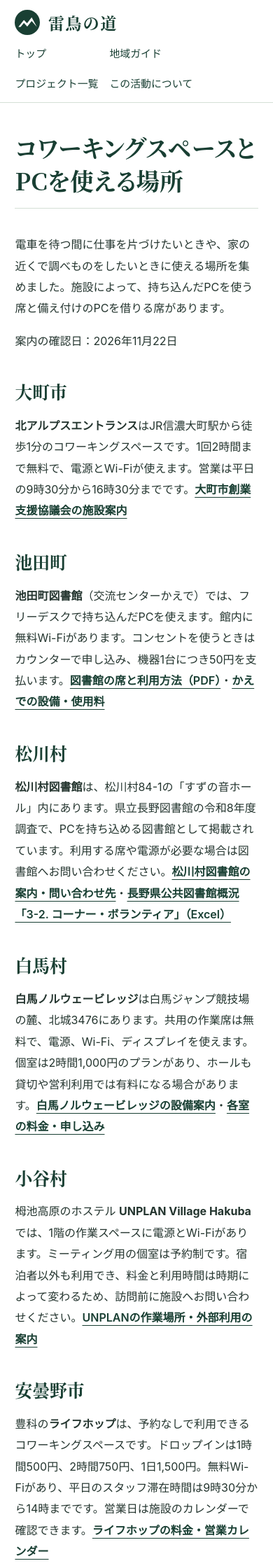
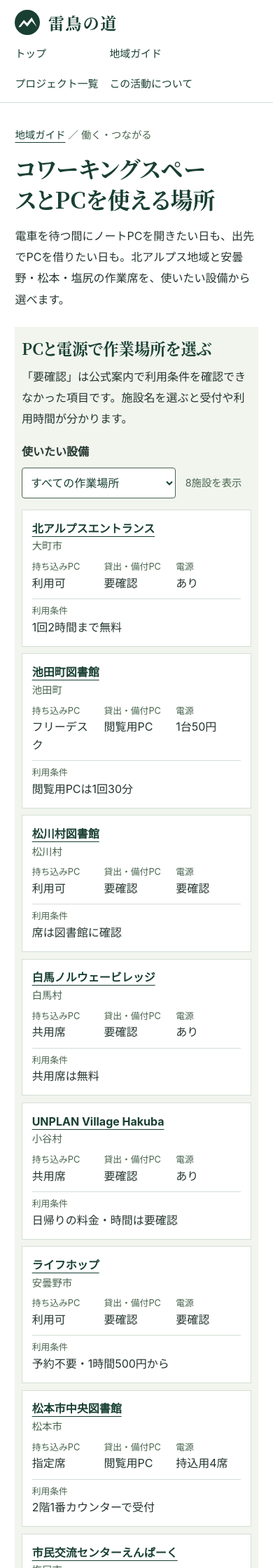
Before and after one commit to raichomichi/raichomichi.github.io, a Jekyll site: the page built from workspaces.html, in a window 390 px wide. Shown: the top 2240 px of the page at 70% size. Built offline with Jekyll 4.4.1, drawn with Linux system fonts in a browser that asks for light colours; some of the changed text lies outside the part shown.

Commit message:
作業場所をPC設備で比較し、移住者の交流先を参加方法で探せるようにする

```diff
--- /dev/null
+++ b/_data/workspaces.yml
@@ -0,0 +1,87 @@
+- area: 大町市
+  name: 北アルプスエントランス
+  bring: 利用可
+  power: あり
+  terms: 1回2時間まで無料
+  detail: JR信濃大町駅から徒歩1分。電車やバスを待つ間に、自分のPCを電源とWi-Fiにつないで作業できます。利用は平日9時30分〜16時30分です。
+  checked_on: "2026-11-22"
+  links:
+    - {title: 大町市創業支援協議会の設備・営業案内, url: "https://omachi-sougyou.com/northern-alps-entrance/"}
+
+- area: 池田町
+  name: 池田町図書館
+  bring: フリーデスク
+  onsite: 閲覧用PC
+  power: 1台50円
+  terms: 閲覧用PCは1回30分
+  detail: 交流センターかえで内。持ち込みPCには無料Wi-Fiが使え、コンセントはカウンターで申し込めます。館内PCはインターネット閲覧用です。利用申込書を提出して使います。印刷とUSBなどの外部メディアは利用できません。
+  checked_on: "2026-11-22"
+  links:
+    - {title: 図書館の席とPC利用案内（PDF）, url: "https://www.ikedamachi.net/cmsfiles/contents/0000000/211/toshokanriyou.pdf"}
+    - {title: かえでの設備・電源使用料, url: "https://www.ikedamachi.net/0000000194.html"}
+
+- area: 松川村
+  name: 松川村図書館
+  bring: 利用可
+  terms: 席は図書館に確認
+  detail: 松川村84-1、すずの音ホール内の図書館です。県立長野図書館の令和8年度調査でPCの持ち込みが確認できます。作業する席や電源を使いたい場合は、来館前に図書館へお問い合わせください。
+  checked_on: "2026-11-22"
+  links:
+    - {title: 松川村図書館の利用案内・問い合わせ先, url: "https://www.vill.matsukawa.nagano.jp/administration/?content=327"}
+    - {title: 長野県公共図書館概況のPC持ち込み欄（Excel）, url: "https://www.knowledge.pref.nagano.lg.jp/documents/50/r8_3-2.xlsx"}
+
+- area: 白馬村
+  name: 白馬ノルウェービレッジ
+  bring: 共用席
+  power: あり
+  terms: 共用席は無料
+  detail: 白馬ジャンプ競技場の麓、北城3476にあります。共用席で電源、Wi-Fi、モニターを使えます。打ち合わせ用の個室は予約制で2時間1,000円のプランがあります。ホールの貸切や営利利用も料金が変わるので、予約前にご確認ください。
+  checked_on: "2026-11-22"
+  links:
+    - {title: 白馬ノルウェービレッジの設備・開館時間, url: "https://www.vill.hakuba.nagano.jp/nv/"}
+    - {title: 個室の料金・予約方法, url: "https://www.vill.hakuba.nagano.jp/nv/facilities.html"}
+
+- area: 小谷村
+  name: UNPLAN Village Hakuba
+  bring: 共用席
+  power: あり
+  terms: 日帰りの料金・時間は要確認
+  detail: 栂池高原のホステルで、1階にWi-Fiと電源のある作業スペースがあります。宿泊者以外も利用できますが、料金と利用できる時間帯は時期によって異なります。日帰り利用は施設に問い合わせ、ミーティング用の個室は事前に予約してください。
+  checked_on: "2026-11-22"
+  links:
+    - {title: UNPLANの作業席・宿泊者以外の利用案内, url: "https://unplan.jp/hakuba/workation"}
+
+- area: 安曇野市
+  name: ライフホップ
+  bring: 利用可
+  terms: 予約不要・1時間500円から
+  detail: 豊科駅から徒歩約5分。無料Wi-Fiがあり、打ち合わせやオンライン会議にも使えます。ドロップインは2時間750円、1日1,500円。スタッフの滞在時間は平日9時30分〜14時です。営業日は施設のカレンダーで確認できます。
+  checked_on: "2026-11-22"
+  links:
+    - {title: ライフホップの料金・営業カレンダー, url: "https://www.lifehop.site/"}
+
+- area: 松本市
+  name: 松本市中央図書館
+  bring: 指定席
+  onsite: 閲覧用PC
+  power: 持込用4席
+  terms: 2階1番カウンターで受付
+  detail: 電源のある持ち込みPC席が4席あります。別に、ホームページや契約データベースを調べられるインターネット専用席が2階に4席あります。中央図書館は改修のため2027年7月〜2030年春に休館予定です。期間中の作業場所は、梓川図書館や波田図書館の持ち込み席もご確認ください。
+  checked_on: "2026-11-22"
+  links:
+    - {title: 松本市図書館の持ち込み可能な席, url: "https://www.lib.city.matsumoto.lg.jp/sp/faq/faq_detail.php?frmId=4"}
+    - {title: インターネット専用席の利用案内, url: "https://www.lib.city.matsumoto.lg.jp/sp/faq/faq_detail.php?frmId=5"}
+    - {title: 中央図書館の休館予定, url: "https://www.lib.city.matsumoto.lg.jp/0000000956.html"}
+
+- area: 塩尻市
+  name: 市民交流センターえんぱーく
+  bring: 館内の図書館
+  onsite: 館内PC
+  loan: 貸出ノートPC
+  terms: 2階のPCは1日1回・2時間まで
+  detail: 大門一番町12-2。2階のパソコンコーナーと館内用の貸出ノートPCは延長できません。借り方は2階総合受付へ。自分のPCを持参する場合、県の調査では館内の塩尻市立図書館本館が持ち込み可です。利用する席は図書館にご確認ください。
+  checked_on: "2026-11-22"
+  links:
+    - {title: えんぱーく2階の貸出時間・総合受付, url: "https://www.city.shiojiri.lg.jp/soshiki/37/67275.html"}
+    - {title: 塩尻市立図書館のPC・Wi-Fi利用案内, url: "https://www.library-shiojiri.jp/guide/faq"}
+    - {title: 長野県公共図書館概況のPC持ち込み欄（Excel）, url: "https://www.knowledge.pref.nagano.lg.jp/documents/50/r8_3-2.xlsx"}
--- /dev/null
+++ b/_includes/guide-sources.html
@@ -0,0 +1,6 @@
+<ul class="guide-sources">
+  {% for link in include.item.links %}
+    <li><a href="{{ link.url | escape }}">{{ link.title | escape }}</a></li>
+  {% endfor %}
+</ul>
+<p class="guide-note">公式案内を確認した日　<time datetime="{{ include.item.checked_on }}">{{ include.item.checked_on | date: '%Y年%-m月%-d日' }}</time></p>
--- a/assets/css/regional-guides.css
+++ b/assets/css/regional-guides.css
@@ -60,8 +60,8 @@
 }
 .guide-entries h3 { font-size: 1.18rem; text-wrap: balance; }
 
-.bath-overview { padding: clamp(1rem, 3.5vw, 2rem); background: var(--mist); }
-.bath-overview > p { margin-top: .6rem; }
+.bath-overview, .guide-overview { padding: clamp(1rem, 3.5vw, 2rem); background: var(--mist); }
+.bath-overview > p, .guide-overview > p { margin-top: .6rem; }
 .bath-table {
   width: 100%;
   margin-block: 1rem .75rem;
@@ -89,7 +89,7 @@
 }
 .bath-detail dt { color: var(--moss); font-weight: 600; }
 .bath-detail dd { margin: 0; }
-.bath-sources {
+.bath-sources, .guide-sources {
   list-style: none;
   padding: 0;
   display: flex;
@@ -98,6 +98,66 @@
   margin-block: .5rem;
 }
 .guide-return { display: inline-block; margin-top: 1rem; }
+
+.workspace-filter {
+  display: flex;
+  align-items: center;
+  flex-wrap: wrap;
+  gap: .5rem .85rem;
+  margin-block: 1rem;
+}
+.workspace-filter[hidden], .workspace-table tr[hidden] { display: none; }
+.workspace-filter label { font-weight: 600; }
+.workspace-filter select {
+  max-width: 100%;
+  min-height: 2.75rem;
+  padding: .25rem .5rem;
+  border: 1px solid var(--moss);
+  border-radius: .25rem;
+  background: #fff;
+  color: var(--pine);
+  font: inherit;
+}
+.workspace-filter output, .workspace-table small, .place-area {
+  color: var(--moss);
+  font-size: .9rem;
+}
+.workspace-table {
+  width: 100%;
+  border-collapse: collapse;
+  margin-top: 1rem;
+  background: #fff;
+  line-height: 1.6;
+}
+.workspace-table th, .workspace-table td {
+  padding: .7rem .6rem;
+  text-align: start;
+  border-bottom: 1px solid var(--line);
+}
+.workspace-table thead { background: var(--pine); color: #fff; }
+.workspace-table thead th { white-space: nowrap; }
+.workspace-table small { display: block; font-weight: 400; }
+.workspace-table td span { display: none; }
+.place-detail { padding-block: 1.4rem; border-bottom: 1px solid var(--line); }
+.place-detail > p { max-width: 46em; }
+.place-area { font-weight: 600; }
+.place-detail h3 { margin: .15rem 0 .6rem; font: 700 1.4rem/1.5 var(--serif); color: var(--pine); }
+.guide-sources { margin-top: .85rem; }
+.community-entries {
+  display: grid;
+  grid-template-columns: repeat(2, minmax(0, 1fr));
+  column-gap: clamp(1.5rem, 4vw, 3rem);
+}
+.participation {
+  display: grid;
+  grid-template-columns: max-content 1fr;
+  gap: .5rem .85rem;
+  margin: 0;
+}
+.participation dt { color: var(--moss); font-weight: 600; }
+.participation dd { margin: 0; }
+.meeting-note { padding: .7rem 1rem; margin-top: 1rem; background: var(--mist); }
+.meeting-note strong { display: block; color: var(--pine); }
 
 .mountain-figure {
   margin: 0 0 1.5rem;
@@ -137,12 +197,34 @@
 .mountain-list strong { font-size: 1.1rem; margin-bottom: .4rem; }
 
 @media (max-width: 44rem) {
-  .guide-entries, .mountain-list, .mountain-figure { grid-template-columns: 1fr; }
+  .guide-entries, .mountain-list, .mountain-figure, .community-entries { grid-template-columns: 1fr; }
   .regional-heading-illustrated { grid-template-columns: 1fr; gap: .65rem; }
   .regional-heading-illustrated img { max-height: 8.5rem; }
+  .workspace-table, .workspace-table tbody { display: block; background: transparent; }
+  .workspace-table thead {
+    position: absolute;
+    width: 1px;
+    height: 1px;
+    overflow: hidden;
+    clip-path: inset(50%);
+  }
+  .workspace-table tbody tr {
+    display: grid;
+    grid-template-columns: repeat(3, minmax(0, 1fr));
+    gap: .55rem .6rem;
+    padding: .85rem;
+    margin-top: .6rem;
+    background: #fff;
+    border: 1px solid var(--line);
+  }
+  .workspace-table tbody tr[hidden] { display: none; }
+  .workspace-table th, .workspace-table td { border: 0; padding: 0; }
+  .workspace-table th, .workspace-table td:last-child { grid-column: 1 / -1; }
+  .workspace-table td span { display: block; color: var(--moss); font-size: .8rem; }
+  .workspace-table td:last-child { border-top: 1px solid var(--line); padding-top: .45rem; }
 }
 @media (max-width: 35rem) {
-  .bath-overview { padding: .9rem .6rem; }
+  .bath-overview, .guide-overview { padding: .9rem .6rem; }
   .bath-table { font-size: .94rem; }
   .bath-table th, .bath-table td { padding: .55rem .3rem; }
   .bath-detail dl { column-gap: .8rem; }
--- /dev/null
+++ b/assets/js/workspaces.js
@@ -0,0 +1,18 @@
+const filter = document.querySelector('.workspace-filter');
+const equipment = filter.querySelector('select');
+const count = filter.querySelector('output');
+const rows = document.querySelectorAll('.workspace-table tbody tr');
+
+function updatePlaces() {
+  let visible = 0;
+  for (const row of rows) {
+    row.hidden = equipment.value !== '' && !row.dataset.equipment.split(' ').includes(equipment.value);
+    if (!row.hidden) visible++;
+  }
+  count.textContent = visible + '施設を表示';
+}
+
+filter.hidden = false;
+equipment.addEventListener('change', updatePlaces);
+window.addEventListener('pageshow', updatePlaces);
+updatePlaces();
--- /dev/null
+++ b/workspaces.html
@@ -0,0 +1,60 @@
+---
+layout: regional-guide
+title: コワーキングスペースとPCを使える場所
+description: 北アルプス地域と安曇野・松本・塩尻の作業場所を、PCの持ち込み、貸出・閲覧用PC、電源、利用条件で比べられます。
+permalink: /workspaces/
+guide_order: 1
+guide_category: 働く・つながる
+stylesheet: /assets/css/regional-guides.css
+script: /assets/js/workspaces.js
+lead: 電車を待つ間にノートPCを開きたい日も、出先でPCを借りたい日も。北アルプス地域と安曇野・松本・塩尻の作業席を、使いたい設備から選べます。
+---
+<section class="guide-overview" id="compare" aria-labelledby="workspace-heading">
+  <h2 id="workspace-heading">PCと電源で作業場所を選ぶ</h2>
+  <p>「要確認」は公式案内で利用条件を確認できなかった項目です。施設名を選ぶと受付や利用時間が分かります。</p>
+  <div class="workspace-filter" hidden>
+    <label for="equipment">使いたい設備</label>
+    <select id="equipment">
+      <option value="">すべての作業場所</option>
+      <option value="power">持ち込みPCの電源がある</option>
+      <option value="onsite">館内のPCで調べられる</option>
+      <option value="loan">ノートPCを借りられる</option>
+    </select>
+    <output for="equipment" aria-live="polite"></output>
+  </div>
+  <table class="workspace-table" role="table" aria-labelledby="workspace-heading">
+    <thead role="rowgroup"><tr role="row">
+      <th scope="col">施設・市町村</th><th scope="col">持ち込みPC</th><th scope="col">貸出・備付PC</th><th scope="col">電源</th><th scope="col">利用条件</th>
+    </tr></thead>
+    <tbody role="rowgroup">
+      {% for place in site.data.workspaces %}
+        <tr role="row" data-equipment="{% if place.onsite %}onsite {% endif %}{% if place.loan %}loan {% endif %}{% if place.power %}power{% endif %}">
+          <th scope="row" role="rowheader"><a href="#{{ place.area }}">{{ place.name | escape }}</a><small>{{ place.area }}</small></th>
+          <td role="cell"><span aria-hidden="true">持ち込みPC</span>{{ place.bring | default: '要確認' }}</td>
+          <td role="cell">
+            <span aria-hidden="true">貸出・備付PC</span>
+            {% if place.loan or place.onsite %}
+              {{ place.loan }}{% if place.loan and place.onsite %}・{% endif %}{{ place.onsite }}
+            {% else %}
+              要確認
+            {% endif %}
+          </td>
+          <td role="cell"><span aria-hidden="true">電源</span>{{ place.power | default: '要確認' }}</td>
+          <td role="cell"><span aria-hidden="true">利用条件</span>{{ place.terms }}</td>
+        </tr>
+      {% endfor %}
+    </tbody>
+  </table>
+</section>
+<section class="guide-group" aria-labelledby="places-heading">
+  <h2 id="places-heading">作業席・受付の案内</h2>
+  {% for place in site.data.workspaces %}
+    <article class="place-detail" id="{{ place.area }}">
+      <p class="place-area">{{ place.area }}</p>
+      <h3>{{ place.name | escape }}</h3>
+      <p>{{ place.detail }}</p>
+      {% include guide-sources.html item=place %}
+    </article>
+  {% endfor %}
+</section>
+<a class="guide-return" href="#compare">作業場所の比較に戻る</a>
--- a/workspaces.md
+++ /dev/null
@@ -1,43 +0,0 @@
----
-layout: article
-title: コワーキングスペースとPCを使える場所
-description: 北アルプス地域と安曇野・松本・塩尻で、コワーキングスペースや図書館のPC席を市町村別に紹介します。
-permalink: /workspaces/
-guide_order: 1
-guide_category: 働く・つながる
----
-電車を待つ間に仕事を片づけたいときや、家の近くで調べものをしたいときに使える場所を集めました。施設によって、持ち込んだPCを使う席と備え付けのPCを借りる席があります。
-
-案内の確認日：2026年11月22日
-
-## 大町市
-
-**北アルプスエントランス**はJR信濃大町駅から徒歩1分のコワーキングスペースです。1回2時間まで無料で、電源とWi-Fiが使えます。営業は平日の9時30分から16時30分までです。[大町市創業支援協議会の施設案内](https://omachi-sougyou.com/northern-alps-entrance/)
-
-## 池田町
-
-**池田町図書館**（交流センターかえで）では、フリーデスクで持ち込んだPCを使えます。館内に無料Wi-Fiがあります。コンセントを使うときはカウンターで申し込み、機器1台につき50円を支払います。[図書館の席と利用方法（PDF）](https://www.ikedamachi.net/cmsfiles/contents/0000000/211/toshokanriyou.pdf)・[かえでの設備・使用料](https://www.ikedamachi.net/0000000194.html)
-
-## 松川村
-
-**松川村図書館**は、松川村84-1の「すずの音ホール」内にあります。県立長野図書館の令和8年度調査で、PCを持ち込める図書館として掲載されています。利用する席や電源が必要な場合は図書館へお問い合わせください。[松川村図書館の案内・問い合わせ先](https://www.vill.matsukawa.nagano.jp/administration/?content=327)・[長野県公共図書館概況「3-2. コーナー・ボランティア」（Excel）](https://www.knowledge.pref.nagano.lg.jp/documents/50/r8_3-2.xlsx)
-
-## 白馬村
-
-**白馬ノルウェービレッジ**は白馬ジャンプ競技場の麓、北城3476にあります。共用の作業席は無料で、電源、Wi-Fi、ディスプレイを使えます。個室は2時間1,000円のプランがあり、ホールも貸切や営利利用では有料になる場合があります。[白馬ノルウェービレッジの設備案内](https://www.vill.hakuba.nagano.jp/nv/)・[各室の料金・申し込み](https://www.vill.hakuba.nagano.jp/nv/facilities.html)
-
-## 小谷村
-
-栂池高原のホステル **UNPLAN Village Hakuba** では、1階の作業スペースに電源とWi-Fiがあります。ミーティング用の個室は予約制です。宿泊者以外も利用でき、料金と利用時間は時期によって変わるため、訪問前に施設へお問い合わせください。[UNPLANの作業場所・外部利用の案内](https://unplan.jp/hakuba/workation)
-
-## 安曇野市
-
-豊科の**ライフホップ**は、予約なしで利用できるコワーキングスペースです。ドロップインは1時間500円、2時間750円、1日1,500円。無料Wi-Fiがあり、平日のスタッフ滞在時間は9時30分から14時までです。営業日は施設のカレンダーで確認できます。[ライフホップの料金・営業カレンダー](https://www.lifehop.site/)
-
-## 松本市
-
-**松本市中央図書館**には、持ち込みPC用の電源がある席が4席あります。利用時は2階の1番カウンターに申し出てください。中央図書館は改修のため2027年7月から2030年春まで休館する予定です。期間中は、市のPC持ち込み案内で梓川図書館・波田図書館の席を確認できます。[松本市図書館のPC持ち込み案内](https://www.lib.city.matsumoto.lg.jp/sp/faq/faq_detail.php?frmId=4)・[中央図書館の休館予定](https://www.lib.city.matsumoto.lg.jp/0000000956.html)
-
-## 塩尻市
-
-**市民交流センターえんぱーく**（大門一番町12-2）では、2階のパソコンコーナーと貸出用ノートPCを利用できます。自分のPCを持っていない日に使える選択肢です。利用は1日1回、2時間までで、延長はできません。[えんぱーくのPC利用時間・受付案内](https://www.city.shiojiri.lg.jp/soshiki/37/67275.html)
```
Also changed, not shown: _data/newcomer_communities.yml (added, +89 -0 lines), assets/js/community-dates.js (added, +29 -0 lines), newcomer-communities.html (added, +48 -0 lines), newcomer-communities.md (deleted, +0 -40 lines).
